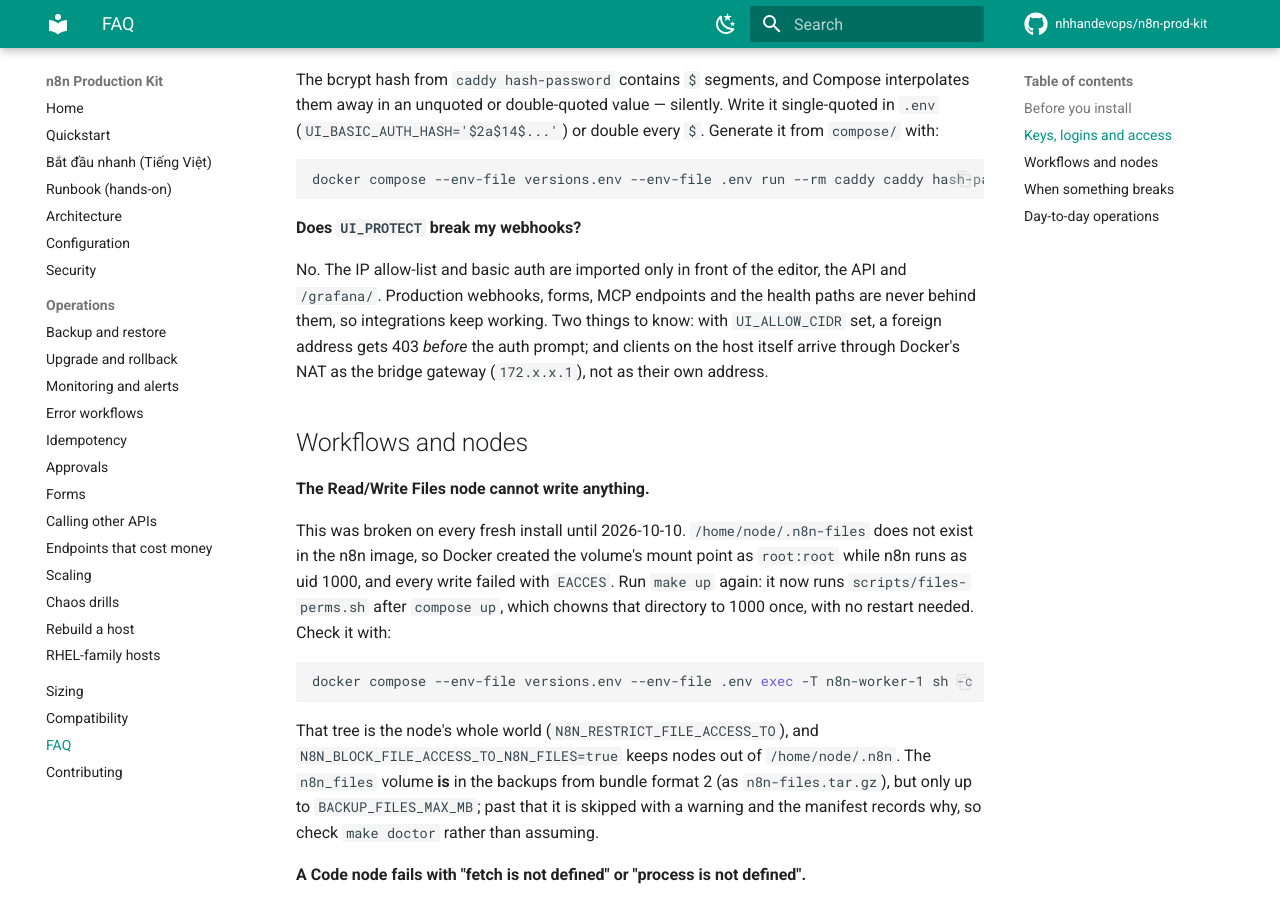
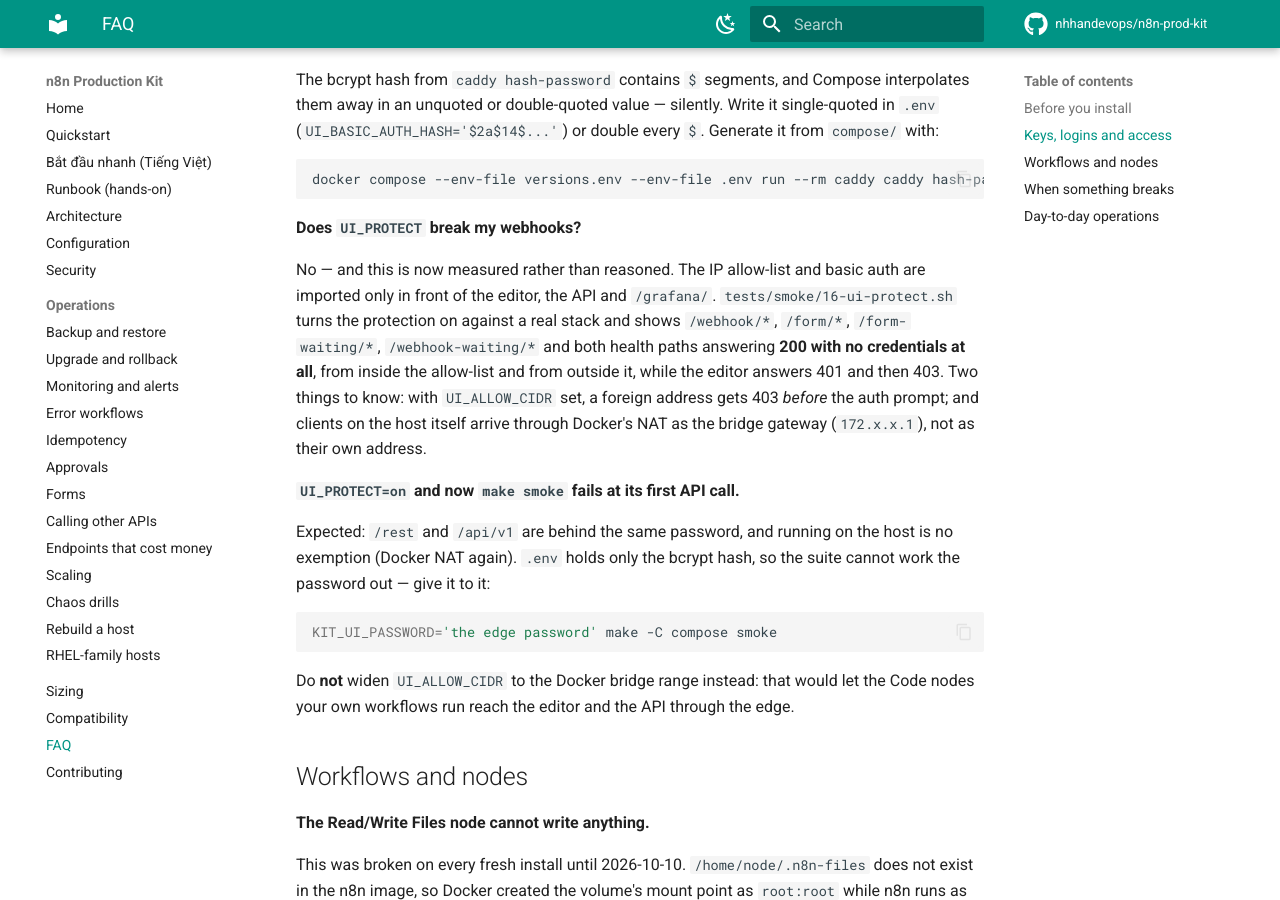
Before and after one commit to nhhandevops/n8n-prod-kit, an MkDocs documentation site: the page built from docs/faq.md, in a window 1280 px wide and 900 px high, scrolled down 2077 px. Built offline with MkDocs 1.6.1 and Material for MkDocs 9.7.7, drawn with Linux system fonts in a browser that asks for light colours; comment, search, counter and statistics services are not loaded.

Commit message:
feat(tests): let the smoke suite run on a host with UI_PROTECT=on
Found while writing 16-ui-protect: with the protection on, /rest and /api/v1 are
behind Caddy's basic auth for every client, and a request from the host itself is
not exempt — its remote_ip is the Docker bridge gateway, not 127.0.0.1. So the
suite could never have passed on a protected host, which is the state the
production rollout ends in (PROD-PLAN D-3). It would have failed at its first API
call with a 401 that reads like a broken stack.

.env holds only the bcrypt hash, so the password has to be passed in:

    KIT_UI_PASSWORD='the edge password' make -C compose smoke

lib.sh now carries it on every request and, when UI_PROTECT=on and the variable
is missing, says exactly that in one line instead of failing opaquely. Documented
in configuration.md, faq.md and CLAUDE.md, with the workaround that must NOT be
used: widening UI_ALLOW_CIDR to the Docker bridge range would let the Code nodes
your own workflows run reach the editor and the API through the edge.

Co-Authored-By: Claude Opus 5 <noreply@anthropic.com>

````diff
--- a/docs/faq.md
+++ b/docs/faq.md
@@ -86,11 +86,25 @@ docker compose --env-file versions.env --env-file .env run --rm caddy caddy hash
 
 **Does `UI_PROTECT` break my webhooks?**
 
-No. The IP allow-list and basic auth are imported only in front of the editor, the API and `/grafana/`.
-Production webhooks, forms, MCP endpoints and the health paths are never behind them, so integrations
-keep working. Two things to know: with `UI_ALLOW_CIDR` set, a foreign address gets 403 *before* the auth
-prompt; and clients on the host itself arrive through Docker's NAT as the bridge gateway (`172.x.x.1`),
+No — and this is now measured rather than reasoned. The IP allow-list and basic auth are imported only in
+front of the editor, the API and `/grafana/`. `tests/smoke/16-ui-protect.sh` turns the protection on against a
+real stack and shows `/webhook/*`, `/form/*`, `/form-waiting/*`, `/webhook-waiting/*` and both health paths
+answering **200 with no credentials at all**, from inside the allow-list and from outside it, while the editor
+answers 401 and then 403. Two things to know: with `UI_ALLOW_CIDR` set, a foreign address gets 403 *before* the
+auth prompt; and clients on the host itself arrive through Docker's NAT as the bridge gateway (`172.x.x.1`),
 not as their own address.
+
+**`UI_PROTECT=on` and now `make smoke` fails at its first API call.**
+
+Expected: `/rest` and `/api/v1` are behind the same password, and running on the host is no exemption (Docker
+NAT again). `.env` holds only the bcrypt hash, so the suite cannot work the password out — give it to it:
+
+```bash
+KIT_UI_PASSWORD='the edge password' make -C compose smoke
+```
+
+Do **not** widen `UI_ALLOW_CIDR` to the Docker bridge range instead: that would let the Code nodes your own
+workflows run reach the editor and the API through the edge.
 
 ## Workflows and nodes
 
````
Also changed, not shown: CLAUDE.md (+1 -1 lines), docs/configuration.md (+14 -0 lines), docs/runbook.md (+2 -1 lines), 2 other files.
